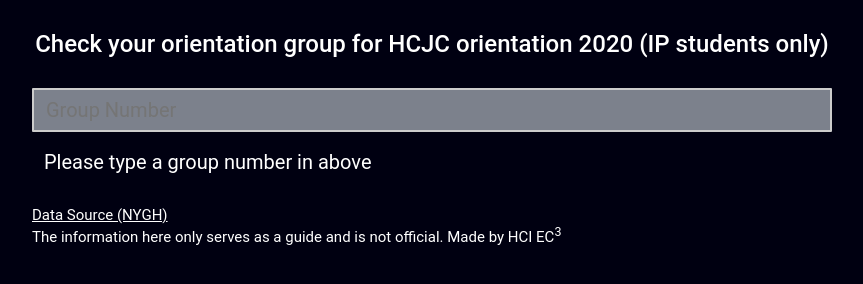
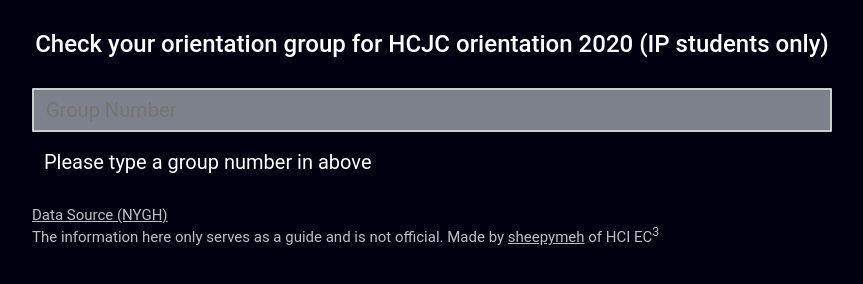
Before and after one commit to sheepymeh/hcjc_orientation_group, a plain HTML site: page index.html in a window 1280 px wide. Shown: the whole page, without its empty margins (208-1071 px from the left). Drawn offline with Linux system fonts and the light colour scheme; a web font is replaced by a local one.

Commit message:
Misc changes

```diff
--- a/index.html
+++ b/index.html
@@ -114,6 +114,7 @@
 			footer {
 				margin-top: 24px;
 				font-size: .75rem;
+				opacity: .75;
 			}
 			a {
 				color: inherit;
@@ -135,7 +136,7 @@
 		<footer>
 			<a href='https://docs.google.com/spreadsheets/d/1Zz5spnBcN3MN22DLV4BkkTKPfR1DZyOEBsTyLM0br_s'>Data Source (NYGH)</a><br>
 			<span>The information here only serves as a guide and is not official.</span>
-			<span>Made by HCI EC<sup>3</sup></span>
+			<span>Made by <a href='https://github.com/sheepymeh/hcjc_orientation_group'>sheepymeh</a> of HCI EC<sup>3</sup></span>
 		</footer>
 	</body>
 </html>
```
